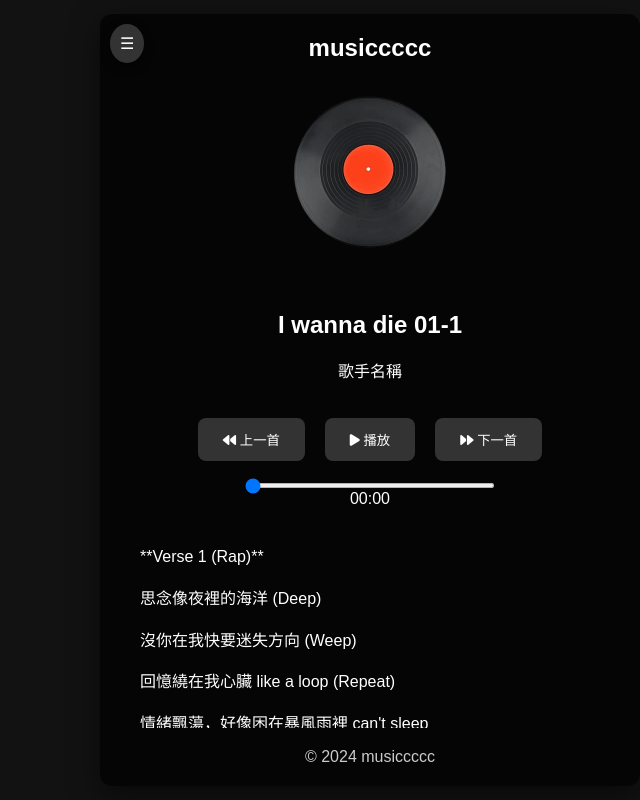
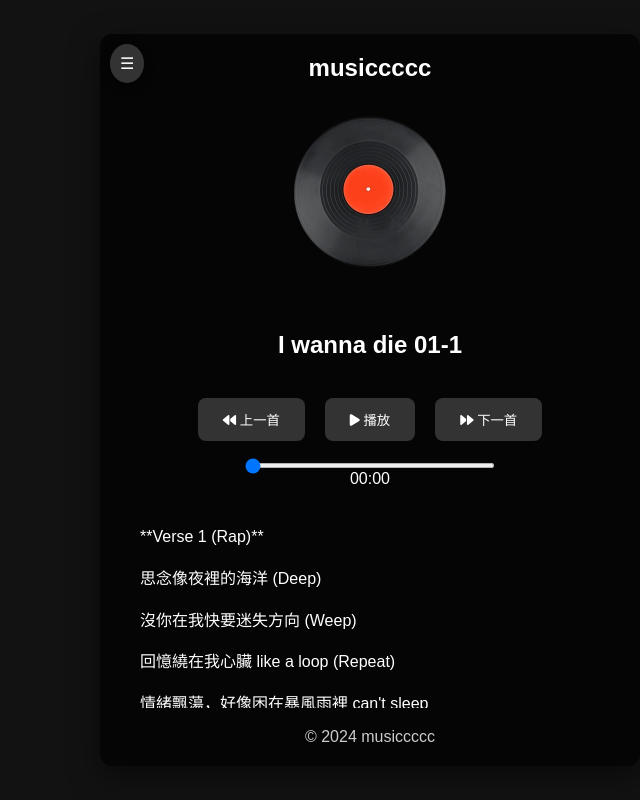
Before and after one commit to oinktech/musiccccc, a plain HTML site: page index.html in a window 1280 px wide. Shown: the top 800 px of the page, without its empty margins (270-910 px from the left). Drawn offline with nearby package versions, Linux system fonts and the light colour scheme.

Commit message:
Update index.html

```diff
--- a/index.html
+++ b/index.html
@@ -230,7 +230,7 @@
                     let song = musicData[index];
                     audio.src = song.file;
                     songTitle.textContent = song.title;
-                    artistName.textContent = "歌手名稱"; // 可以在 JSON 中添加歌手名稱
+                    artistName.textContent = ""; // 可以在 JSON 中添加歌手名稱
                     albumCover.src = song.coverImage;
                     loadLyrics(song.lyricsFile);
                     progressBar.value = 0;
```
